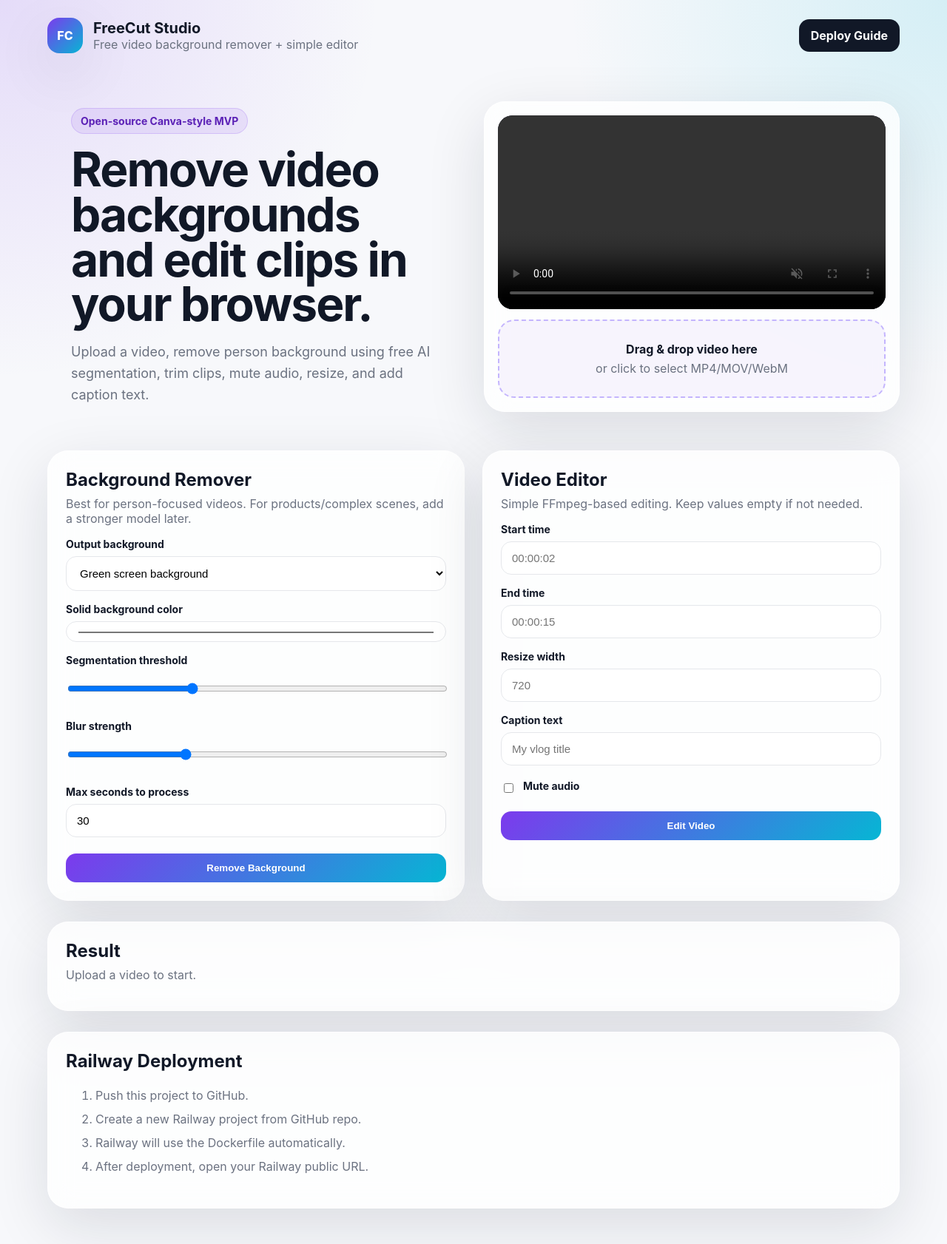
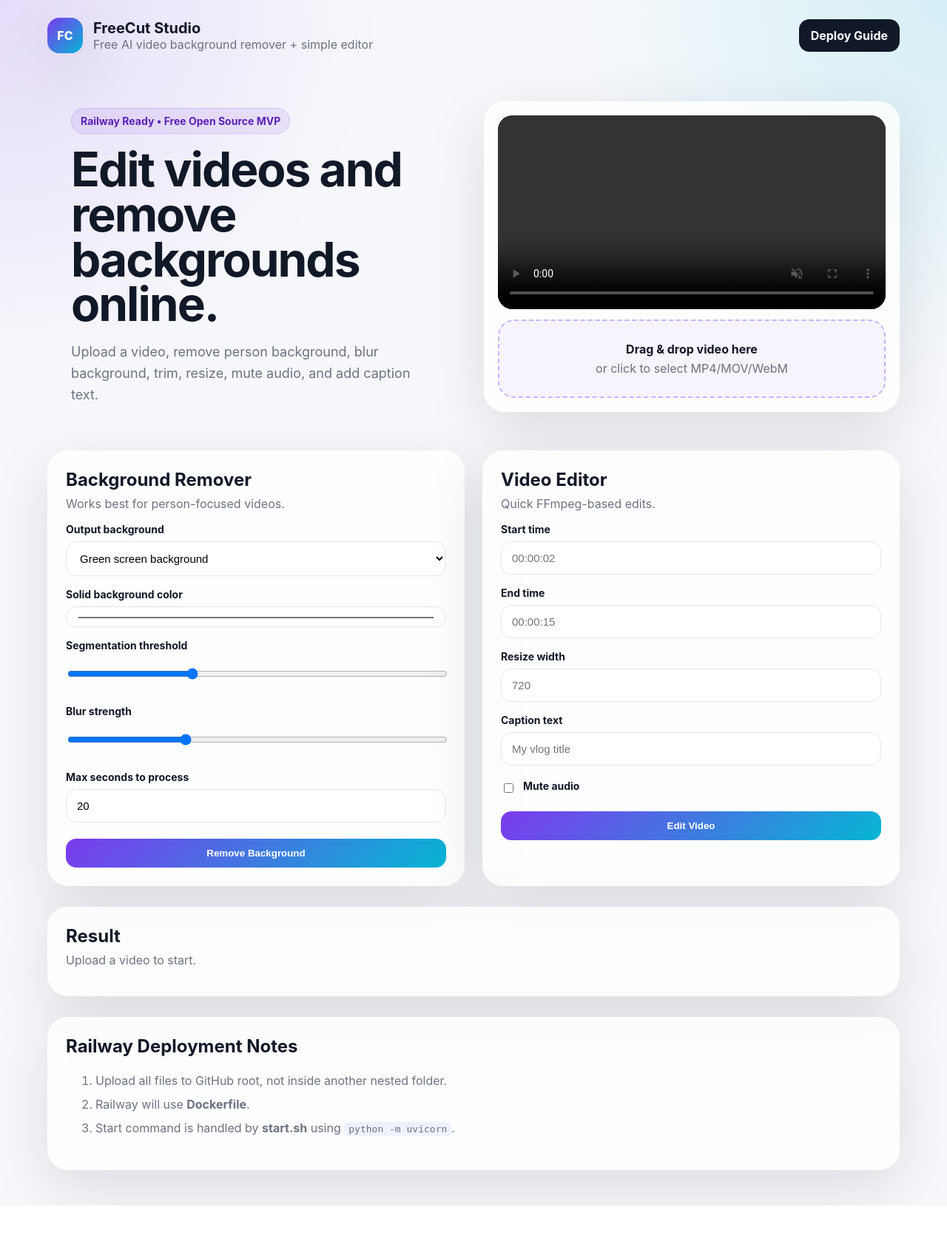
Before and after one commit to rew7277/imagetovideo, a FastAPI app: page / in a window 1280 px wide. Shown: the whole page at 74% size. After the commit the page ends 1630 px from the top, so only its background shows below. Run offline with FastAPI, Linux system fonts and the light colour scheme.

Commit message:
Add files via upload

```diff
--- a/app.py
+++ b/app.py
@@ -43,7 +43,7 @@ def cleanup_file(path: Path):
 def run_ffmpeg(cmd: list[str]):
     result = subprocess.run(cmd, stdout=subprocess.PIPE, stderr=subprocess.PIPE, text=True)
     if result.returncode != 0:
-        raise RuntimeError(result.stderr[-3000:])
+        raise RuntimeError(result.stderr[-2500:])
     return result
 
 
@@ -79,13 +79,8 @@ def remove_video_background(
     threshold: float = 0.35,
     max_seconds: Optional[int] = 30,
 ):
-    """
-    Free person-background removal using MediaPipe Selfie Segmentation.
-    Output is mp4. True transparent alpha video is not broadly supported by browsers,
-    so this app supports green-screen, solid color, blur, and original-background modes.
-    """
     if mp is None:
-        raise RuntimeError("MediaPipe is not installed. Check requirements/Docker build logs.")
+        raise RuntimeError("MediaPipe import failed. Please redeploy using the included Dockerfile.")
 
     info = get_video_info(input_path)
     fps = info["fps"] or 25
@@ -97,9 +92,7 @@ def remove_video_background(
     temp_no_audio = OUTPUT_DIR / f"{uuid.uuid4().hex}_noaudio.mp4"
     writer = cv2.VideoWriter(str(temp_no_audio), fourcc, fps, (width, height))
 
-    max_frames = None
-    if max_seconds and max_seconds > 0:
-        max_frames = int(max_seconds * fps)
+    max_frames = int(max_seconds * fps) if max_seconds and max_seconds > 0 else None
 
     bg_bgr = np.array(hex_to_bgr(bg_color), dtype=np.uint8)
     if blur_strength % 2 == 0:
@@ -128,11 +121,9 @@ def remove_video_background(
         elif mode == "solid":
             background = np.zeros(frame.shape, dtype=np.uint8)
             background[:] = bg_bgr
-        elif mode == "transparent_green":
+        else:
             background = np.zeros(frame.shape, dtype=np.uint8)
             background[:] = (0, 255, 0)
-        else:
-            background = frame
 
         output = np.where(condition_3, frame, background)
         writer.write(output.astype(np.uint8))
@@ -142,7 +133,6 @@ def remove_video_background(
     writer.release()
     segmenter.close()
 
-    # Preserve audio when available.
     try:
         run_ffmpeg([
             "ffmpeg", "-y",
@@ -150,6 +140,7 @@ def remove_video_background(
             "-i", str(input_path),
             "-map", "0:v:0", "-map", "1:a:0?",
             "-c:v", "libx264", "-preset", "veryfast", "-crf", "23",
+            "-pix_fmt", "yuv420p",
             "-c:a", "aac", "-shortest",
             str(output_path)
         ])
@@ -196,7 +187,7 @@ def basic_edit_video(
     if filters:
         cmd += ["-vf", ",".join(filters)]
 
-    cmd += ["-c:v", "libx264", "-preset", "veryfast", "-crf", "23"]
+    cmd += ["-c:v", "libx264", "-preset", "veryfast", "-crf", "23", "-pix_fmt", "yuv420p"]
 
     if mute:
         cmd += ["-an"]
@@ -213,17 +204,9 @@ async def home(request: Request):
     return templates.TemplateResponse("index.html", {"request": request})
 
 
-@app.post("/api/video-info")
-async def video_info(file: UploadFile = File(...)):
-    ext = Path(file.filename).suffix.lower() or ".mp4"
-    src = UPLOAD_DIR / f"{uuid.uuid4().hex}{ext}"
-    with src.open("wb") as f:
-        shutil.copyfileobj(file.file, f)
-    try:
-        info = get_video_info(src)
-        return info
-    finally:
-        cleanup_file(src)
+@app.get("/health")
+async def health():
+    return {"status": "ok", "app": APP_NAME}
 
 
 @app.post("/remove-background")
@@ -234,7 +217,7 @@ async def remove_background(
     bg_color: str = Form("#00ff00"),
     blur_strength: int = Form(31),
     threshold: float = Form(0.35),
-    max_seconds: int = Form(30),
+    max_seconds: int = Form(20),
 ):
     ext = Path(file.filename).suffix.lower() or ".mp4"
     src = UPLOAD_DIR / f"{uuid.uuid4().hex}{ext}"
@@ -272,13 +255,12 @@ async def edit_video(
 
     try:
         basic_edit_video(
-            src,
-            out,
+            src, out,
             start_time=start_time.strip(),
             end_time=end_time.strip(),
             mute=mute.lower() == "true",
             width=width.strip(),
-            text=text.strip(),
+            text=text.strip()
         )
     except Exception as e:
         cleanup_file(src)
@@ -286,8 +268,3 @@ async def edit_video(
 
     background_tasks.add_task(cleanup_file, src)
     return FileResponse(out, media_type="video/mp4", filename="edited_video.mp4")
-
-
-@app.get("/health")
-async def health():
-    return {"status": "ok", "app": APP_NAME}
--- a/static/app.js
+++ b/static/app.js
@@ -50,7 +50,7 @@ async function postForm(url, form) {
 
   resultVideo.style.display = "none";
   downloadLink.style.display = "none";
-  setStatus("Processing video... Larger videos may take time on Railway free tier.");
+  setStatus("Processing video... Use small clips first on Railway.");
 
   const response = await fetch(url, { method: "POST", body: data });
 
--- a/static/styles.css
+++ b/static/styles.css
@@ -54,9 +54,7 @@ h1 { font-size: 20px; }
   align-items: center;
   margin-top: 18px;
 }
-.hero-copy {
-  padding: 32px;
-}
+.hero-copy { padding: 32px; }
 .pill {
   display: inline-block;
   color: #5b21b6;
@@ -132,6 +130,7 @@ button { width: 100%; margin-top: 22px; background: linear-gradient(135deg, var(
 .download { margin-top: 16px; width: fit-content; }
 .deploy { margin-top: 28px; }
 .deploy ol { line-height: 2; }
+code { background: #eef2ff; padding: 2px 6px; border-radius: 6px; }
 @media (max-width: 850px) {
   .hero, .grid { grid-template-columns: 1fr; }
   .topbar { align-items: flex-start; gap: 16px; flex-direction: column; }
--- a/templates/index.html
+++ b/templates/index.html
@@ -12,7 +12,7 @@
       <div class="logo">FC</div>
       <div>
         <h1>FreeCut Studio</h1>
-        <p>Free video background remover + simple editor</p>
+        <p>Free AI video background remover + simple editor</p>
       </div>
     </div>
     <a class="github" href="#deploy">Deploy Guide</a>
@@ -21,13 +21,11 @@
   <main class="layout">
     <section class="hero">
       <div class="hero-copy">
-        <span class="pill">Open-source Canva-style MVP</span>
-        <h2>Remove video backgrounds and edit clips in your browser.</h2>
-        <p>
-          Upload a video, remove person background using free AI segmentation,
-          trim clips, mute audio, resize, and add caption text.
-        </p>
+        <span class="pill">Railway Ready • Free Open Source MVP</span>
+        <h2>Edit videos and remove backgrounds online.</h2>
+        <p>Upload a video, remove person background, blur background, trim, resize, mute audio, and add caption text.</p>
       </div>
+
       <div class="preview-card">
         <video id="preview" controls muted></video>
         <div class="dropzone" id="dropzone">
@@ -41,7 +39,7 @@
     <section class="grid">
       <form class="panel" id="bgForm">
         <h3>Background Remover</h3>
-        <p class="hint">Best for person-focused videos. For products/complex scenes, add a stronger model later.</p>
+        <p class="hint">Works best for person-focused videos.</p>
 
         <label>Output background</label>
         <select name="mode">
@@ -60,14 +58,14 @@
         <input name="blur_strength" type="range" min="3" max="99" step="2" value="31"/>
 
         <label>Max seconds to process</label>
-        <input name="max_seconds" type="number" min="1" max="180" value="30"/>
+        <input name="max_seconds" type="number" min="1" max="120" value="20"/>
 
         <button type="submit">Remove Background</button>
       </form>
 
       <form class="panel" id="editForm">
         <h3>Video Editor</h3>
-        <p class="hint">Simple FFmpeg-based editing. Keep values empty if not needed.</p>
+        <p class="hint">Quick FFmpeg-based edits.</p>
 
         <label>Start time</label>
         <input name="start_time" placeholder="00:00:02"/>
@@ -98,12 +96,11 @@
     </section>
 
     <section id="deploy" class="deploy">
-      <h3>Railway Deployment</h3>
+      <h3>Railway Deployment Notes</h3>
       <ol>
-        <li>Push this project to GitHub.</li>
-        <li>Create a new Railway project from GitHub repo.</li>
-        <li>Railway will use the Dockerfile automatically.</li>
-        <li>After deployment, open your Railway public URL.</li>
+        <li>Upload all files to GitHub root, not inside another nested folder.</li>
+        <li>Railway will use <b>Dockerfile</b>.</li>
+        <li>Start command is handled by <b>start.sh</b> using <code>python -m uvicorn</code>.</li>
       </ol>
     </section>
   </main>
```
Also changed, not shown: nixpacks.toml (+3 -9 lines), railway.json (added, +14 -0 lines), README.md, 3 other files.
